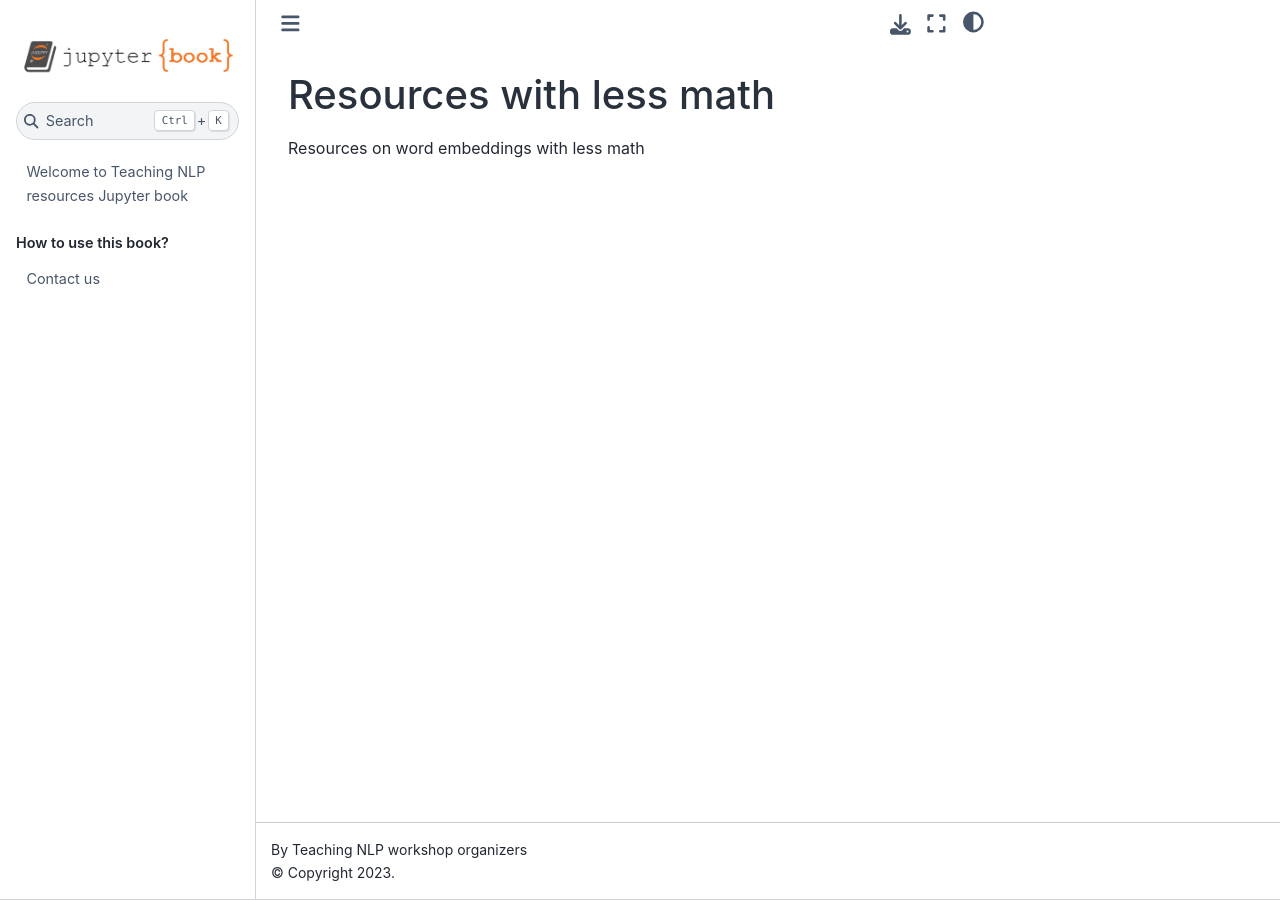
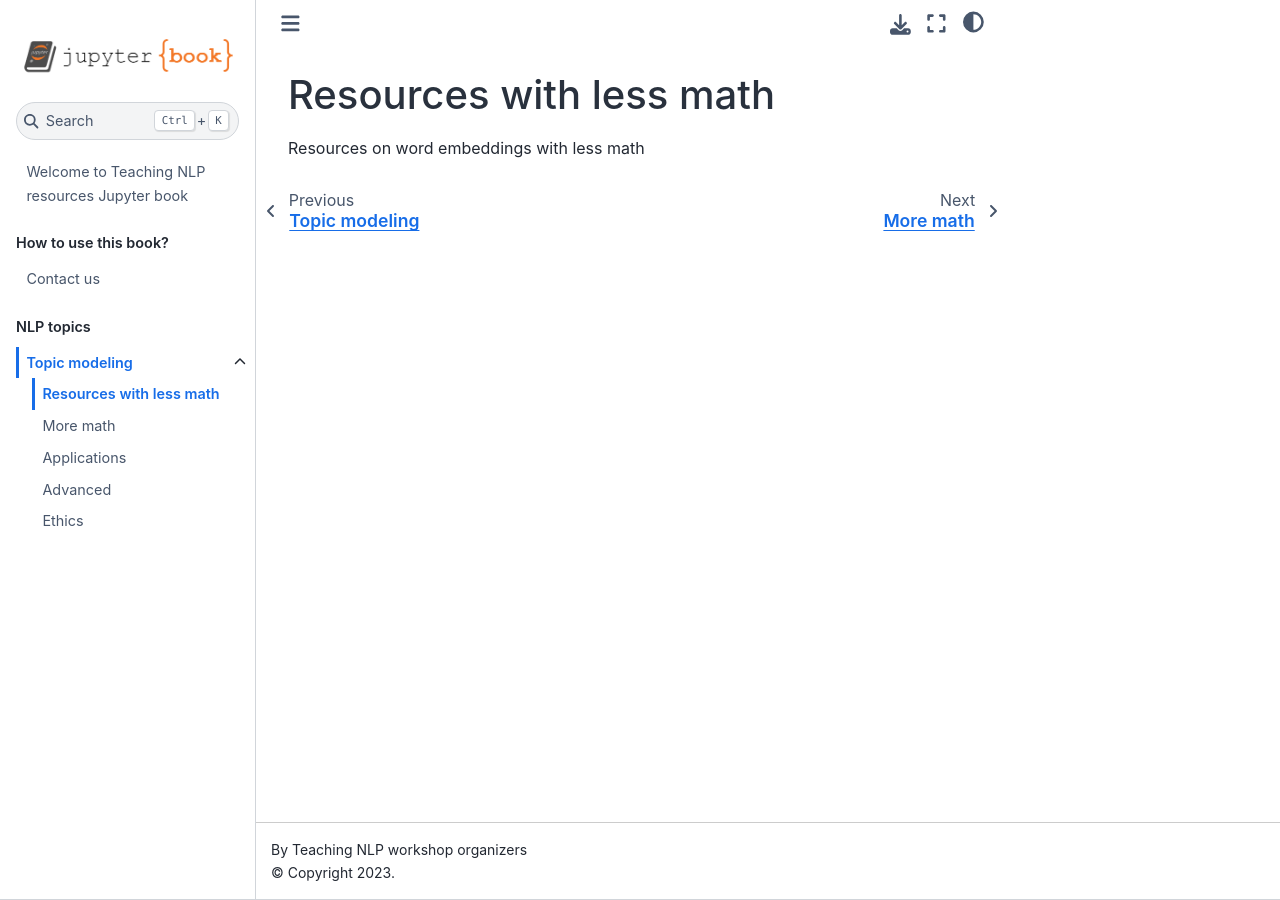
Before and after one commit to TeachingNLP/teaching-nlp-resources, a Jupyter Book: the page built from topics/topic-modeling/less-math.md, in a window 1280 px wide. Built offline with Jupyter Book 1.0.4 settings and Sphinx 7.4.7 and the Sphinx Book theme 1.1.4, drawn with Linux system fonts in a browser that asks for light colours; pages that are not in the unit, such as notebooks, are missing from menus.

Commit message:
updating

```diff
--- a/_toc.yml
+++ b/_toc.yml
@@ -18,3 +18,10 @@
       - file: topics/word-embeddings/applications.md
       - file: topics/word-embeddings/advanced.md
       - file: topics/word-embeddings/ethics.md
+  - file: topics/topic-modeling/topic-modeling.md
+    sections:
+      - file: topics/topic-modeling/less-math.md
+      - file: topics/topic-modeling/more-math.md
+      - file: topics/topic-modeling/applications.md
+      - file: topics/topic-modeling/advanced.md
+      - file: topics/topic-modeling/ethics.md
```
